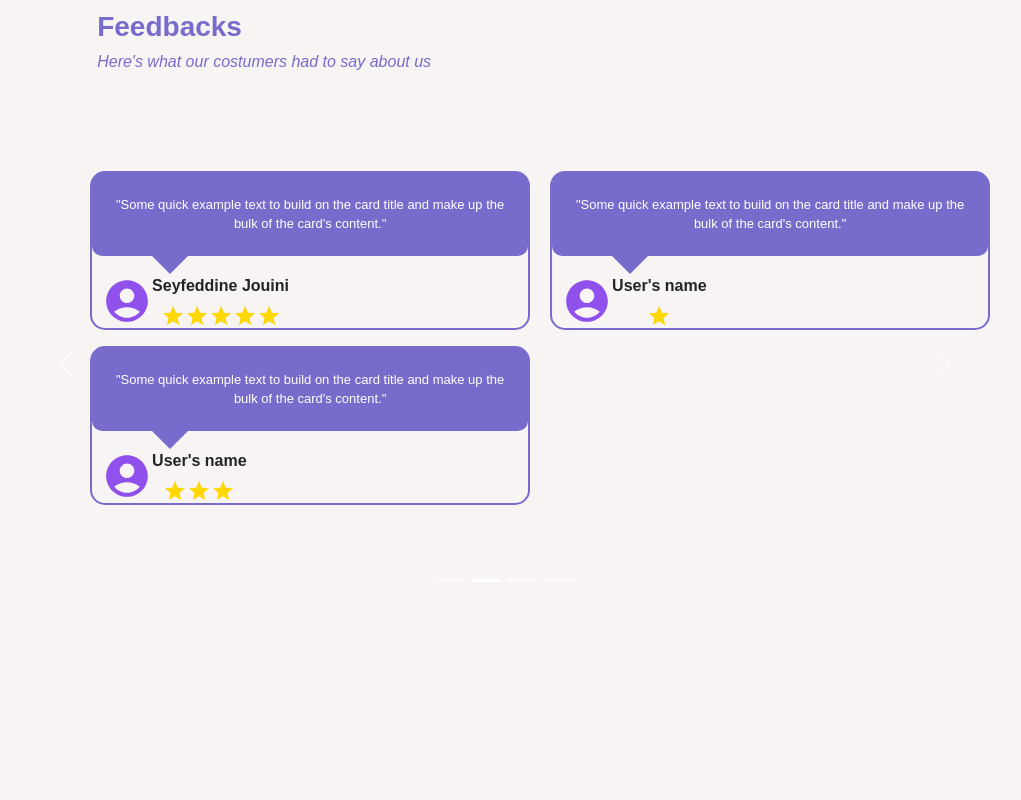
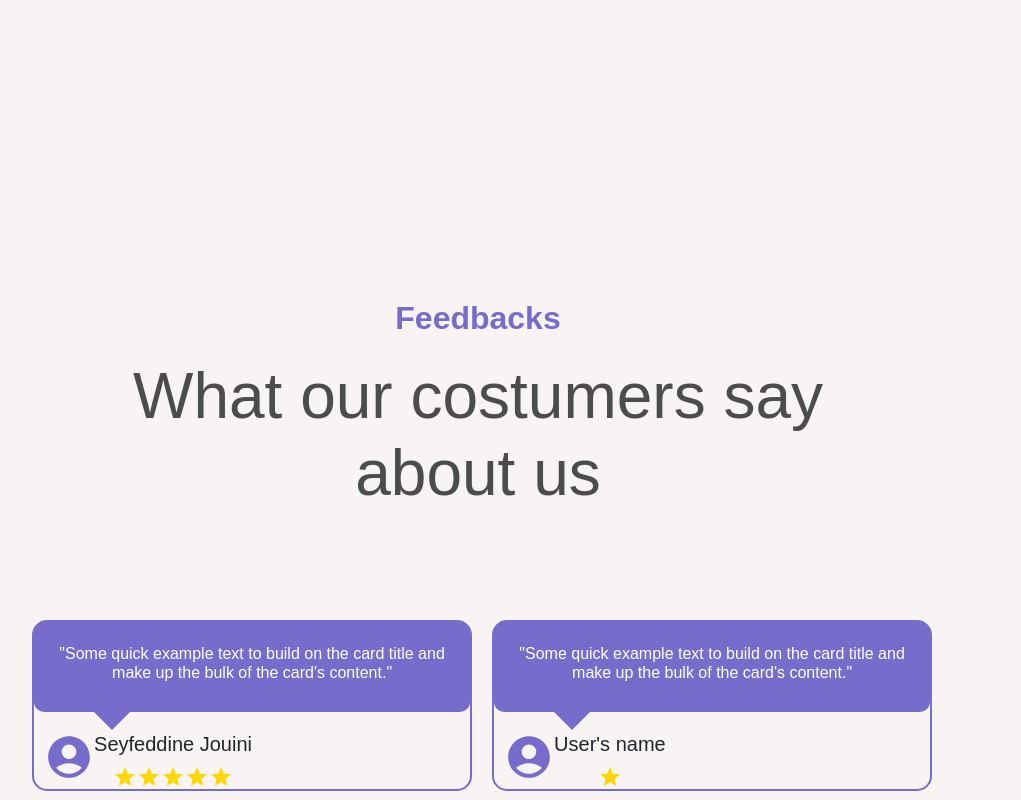
Before and after one commit to zeineb23/RestaurantApp, a React (Create React App) app: page /feedback in a window 1280 px wide. Shown: the top 800 px of the page, without its empty margins (162-1183 px from the left). Built offline with nearby package versions, Linux system fonts and the light colour scheme.

Commit message:
IntegrateFeedbacks

```diff
--- a/src/CSS/WhyUs.css
+++ b/src/CSS/WhyUs.css
@@ -6,9 +6,11 @@
   text-align: center;
   max-width: 600px !important;
 }
+
 .work-section-top h1 {
   max-width: 700px !important;
 }
+
 .work-section-top {
   display: flex;
   justify-content: center;
@@ -50,7 +52,7 @@
 .primary-subheading {
   font-weight: 700;
   color: #776bcc;
-    font-size: 1.15rem;
+  font-size: 2rem;
 }
 
 .primary-heading {
--- a/src/Components/Accueil.js
+++ b/src/Components/Accueil.js
@@ -3,6 +3,7 @@ import BannerBackground from "../Assets/home-banner-background2.png";
 import BannerImage from "../Assets/home-banner-image.png";
 import '../CSS/Accueil.css';
 import { FiArrowRight } from "react-icons/fi";
+import Feedbacks from "./Feedbacks";
 import About from "./About";
 import WhyUs from "./WhyUs";
 
@@ -33,6 +34,7 @@ export default function Accueil() {
             </div>
             <About />
             <WhyUs />
+            <Feedbacks/>
         </div>
     );
 }
--- a/src/Components/Feedbacks.js
+++ b/src/Components/Feedbacks.js
@@ -79,9 +79,11 @@ export default function Feedbacks() {
 
     return(
         <div>
-            <div className="title">
-                <h3><b>Feedbacks</b></h3>
-                <h6><i>Here's what our costumers had to say about us </i></h6>
+            <div className="work-section-wrapper">
+            <div className="work-section-top">
+                <p className="primary-subheading">Feedbacks</p>
+                <h1 className="primary-heading"><center>What our costumers say about us </center></h1>
+                </div>
             </div>
             <div className="feedbacks">
             <Carousel style={{ controlColor: '#8f50ec' }}>
@@ -91,11 +93,11 @@ export default function Feedbacks() {
                         <Row xs={1} md={3} className="g-3">
                             {chunk.map(card => (
                                 <Col className="feedback" key={card.id}>
-                                    <div className="bulle">"{card.content}"</div>
+                                    <div className="bulle"><h6>"{card.content}"</h6></div>
                                     <div className="user">
-                                        <div><AccountCircleIcon sx={{ color: "#8f50ec", fontSize: 50 }} /></div>
+                                        <div><AccountCircleIcon sx={{ color: "#776bcc", fontSize: 50 }} /></div>
                                         <div className="userName">
-                                            <h6><b>{card.title}</b></h6>
+                                            <h5>{card.title}</h5>
                                             {[...Array(card.stars)].map((_, index) => (
                                                 <StarIcon key={index} style={{ color: 'gold' }} />
                                             ))}
@@ -108,9 +110,9 @@ export default function Feedbacks() {
                 </Carousel.Item>
             ))}
 
-        </Carousel>
-            </div>
-</div>
+            </Carousel>
+        </div>
+    </div>
     );
 
 }
```
Lines whose indentation alone changed are shown as unchanged.
